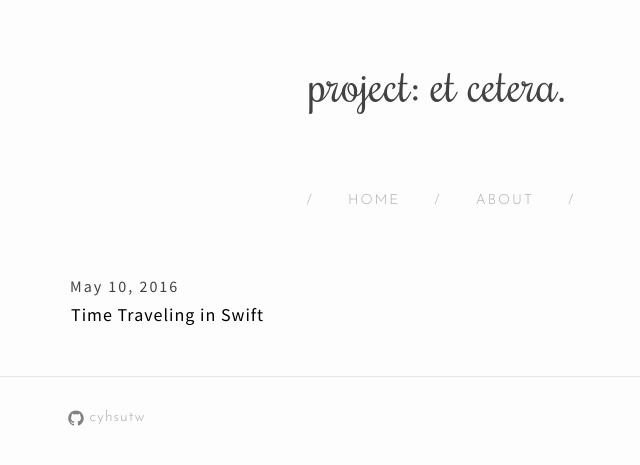
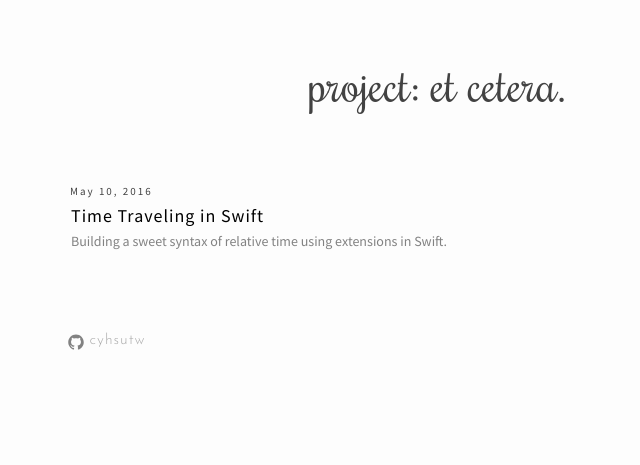
Before and after one commit to cyhsutw/blog, a Jekyll site: the page built from index.html, in a window 1280 px wide. Shown: the top 465 px of the page, without its empty margins (202-842 px from the left). Built offline with Jekyll 4.4.1, drawn with Linux system fonts in a browser that asks for light colours; nearby versions of some CDN libraries.

Commit message:
update styles

```diff
--- a/_includes/header.html
+++ b/_includes/header.html
@@ -6,7 +6,7 @@
 <center>  {{site.description}} </center>
 </div>
 <div class="wrapper">
-  <div class="trigger site-navigation">
+  <!-- <div class="trigger site-navigation">
     <span class="exclamationMark">/</span>
     <a class="page-link" href="/">HOME</a>
     <span class="exclamationMark">/</span>
@@ -20,5 +20,5 @@
          <span class="exclamationMark">/</span>
       {% endif %}
     {% endfor %}
-  </div>
+  </div> -->
 </div>
--- a/css/style.scss
+++ b/css/style.scss
@@ -337,14 +337,27 @@ pre {
   text-align: center;
 }
 .postDate {
-  float: left;
+  text-align: left;
   font-family: "Source Sans Pro";
-  font-size: 16px;
+  font-size: 11px;
   font-weight: 300;
   letter-spacing: 2px;
   text-indent: 2px;
   color: $grey-color-dark;
+  margin-bottom: 0.2em;
 }
+
+.postExcerpt {
+  text-align: left;
+  text-indent: 3px;
+  font-size: 14px;
+  margin-top: 0.2em;
+  color: $grey-color;
+  .postLink {
+    color: $grey-color !important;
+  }
+}
+
 .postTag {
   float: right;
 }
@@ -391,7 +404,7 @@ pre {
   text-indent: 6px;
   font-family: 'Josefin Sans';
   font-weight: 300;
-  padding-top: 5em;
+  padding-top: 2em;
   text-align: center;
 }
 .page-title {
@@ -466,7 +479,6 @@ pre {
  * Site footer
  */
 .site-footer {
-  border-top: 1px solid $grey-color-light;
   padding: $spacing-unit 0;
 }
 .footer-heading {
--- a/index.html
+++ b/index.html
@@ -8,14 +8,17 @@ layout: default
   {% for post in site.posts %}
     {% if post.published %}
       <div class="post postContent">
-        <div  class="postDate"><time datetime="{{ post.date | date_to_xmlschema }}" itemprop="datePublished">{{ post.date | date: "%b %-d, %Y" }}</time>
+        <div class="postDate">
+          <time datetime="{{ post.date | date_to_xmlschema }}" itemprop="datePublished">{{ post.date | date: "%b %-d, %Y" }}</time>
         </div>
         <div class="postDay">
           {{post.tag}}
         </div>
-        <br>
         <div class="postTitle">
         <a class='postLink' href="{{post.url}}">{{post.title}}</a>
+        </div>
+        <div class="postExcerpt">
+          <a class='postLink' href="{{post.url}}">{{ post.excerpt }}</a>
         </div>
       </div>
     {% endif %}
```
